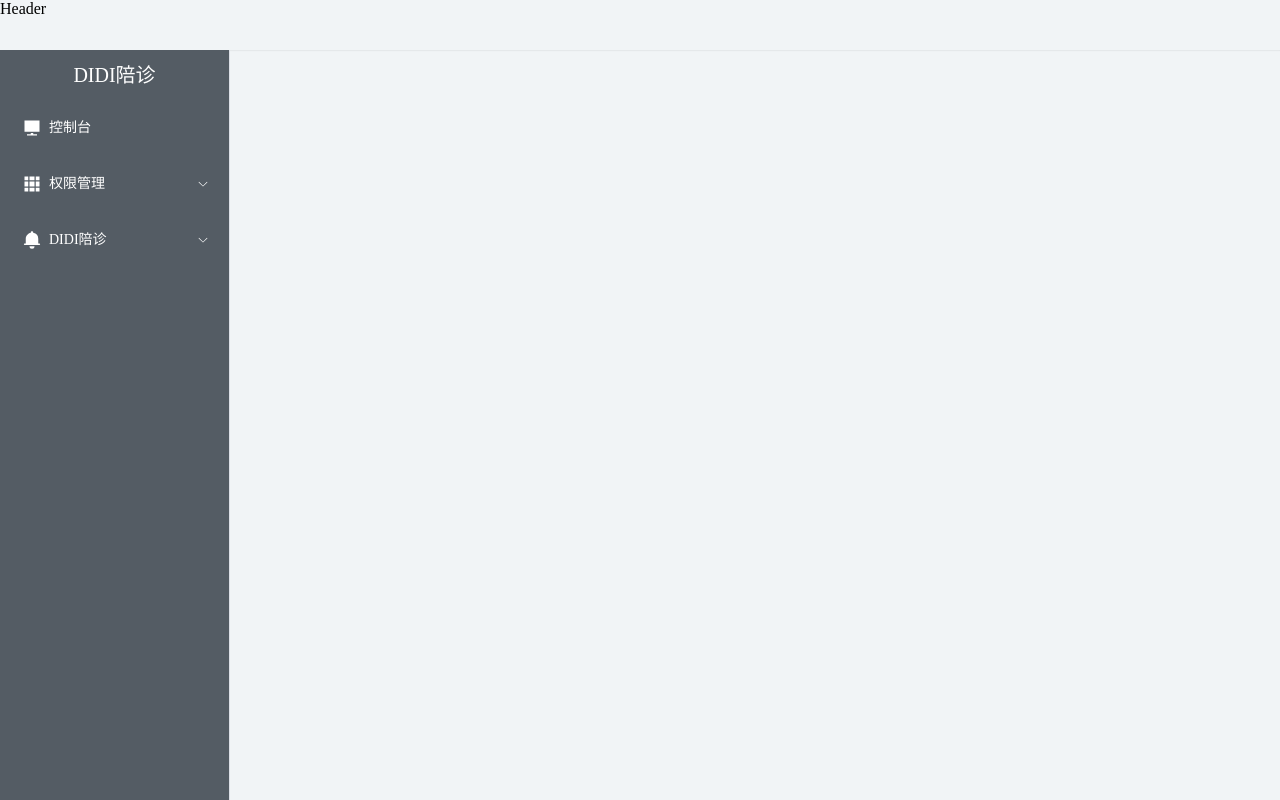
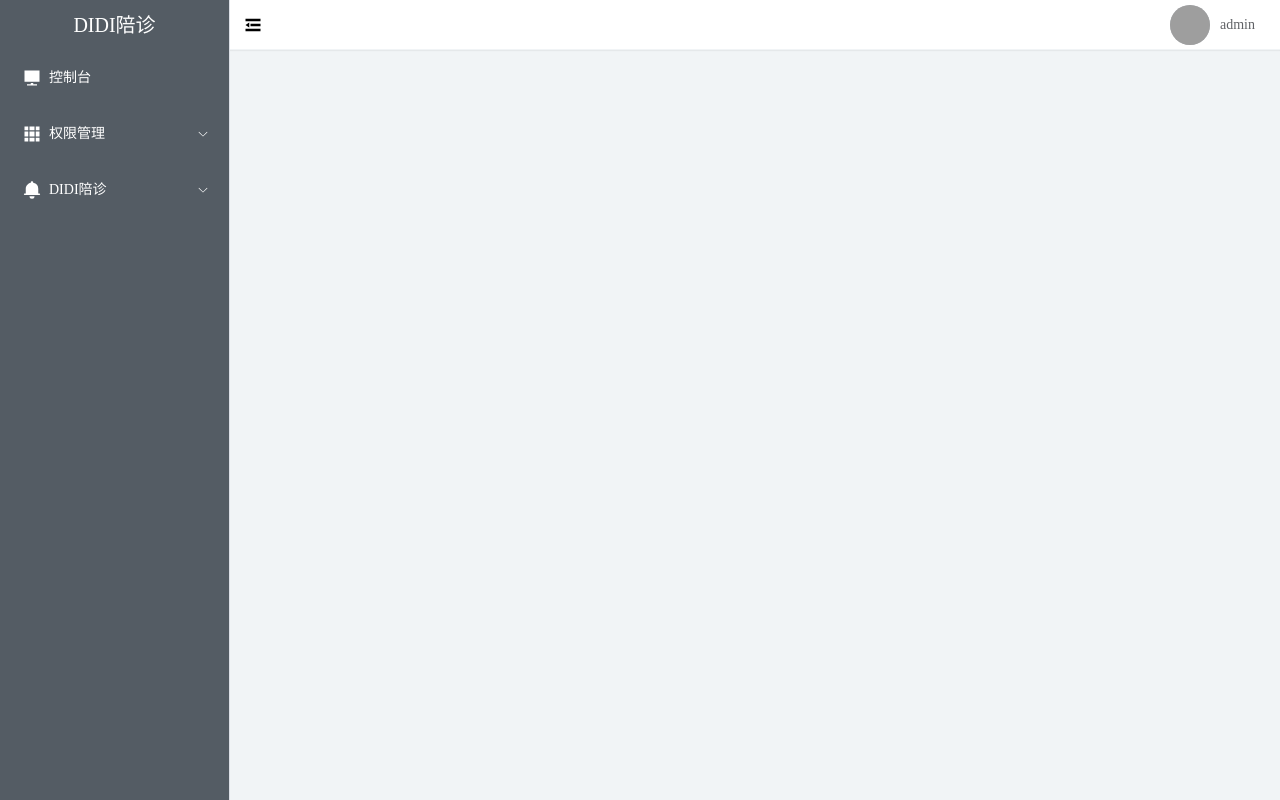
Before and after one commit to KouirWu/vue-peizhen, a Vue app: page / in a window 1280 px wide. Built offline with nearby package versions, Linux system fonts and the light colour scheme; grey boxes are pictures that could not be loaded.

Commit message:
修改顶部导航栏，增加左右板块，左侧增加icon并加入移动显示按钮，右侧添加头像以及姓名板 块，使用display flex 布局和align-items center

```diff
--- /dev/null
+++ b/src/components/navHeader.vue
@@ -0,0 +1,61 @@
+<template>
+    <div class="header-container">
+        <div class="header-left flex-box">
+            <el-icon class="icon" size="20"><Fold /></el-icon>
+        </div>
+        <div class="header-right ">
+            <el-dropdown>
+                <div class="el-dropdown-link flex-box">
+                        <el-avatar
+                            src="https://cube.elemecdn.com/0/88/03b0d39583f48206768a7534e55bcpng.png"
+                        />
+                        <p class="user-name">admin</p>
+                </div>
+                <template #dropdown>
+                <el-dropdown-menu>
+                    <el-dropdown-item>Action 1</el-dropdown-item>
+                    <el-dropdown-item>Action 2</el-dropdown-item>
+                    <el-dropdown-item>Action 3</el-dropdown-item>
+                    <el-dropdown-item disabled>Action 4</el-dropdown-item>
+                    <el-dropdown-item divided>Action 5</el-dropdown-item>
+                </el-dropdown-menu>
+                </template>
+            </el-dropdown>
+        </div>
+
+    </div>
+
+</template>
+
+<script setup></script>
+
+<style lang="less" scoped>
+.flex-box{
+    display: flex;
+    align-items: center;
+}
+.header-container{
+    display: flex;
+    justify-content: space-between;
+    align-items: center;
+    height: 100%;
+    background-color: white;
+    padding-right: 25px;
+    .header-left{
+        height: 100%;
+        .icon{
+            width: 45px;
+            height: 100%;
+        }
+        .icon:hover{
+            background-color: #f5f5f5;
+            cursor: pointer;
+        }
+    }
+    .header-right{
+        .user-name{
+            margin-left: 10px;
+        }
+    }
+}
+</style>
--- a/src/views/Main.vue
+++ b/src/views/Main.vue
@@ -1,9 +1,9 @@
 <template>
     <div class="common-layout">
       <el-container>
-        <el-header>Header</el-header>
+        <Aside />
         <el-container>
-          <Aside />
+          <el-header><Header /></el-header>
           <el-main><RouterView /></el-main>
         </el-container>
       </el-container>
@@ -13,6 +13,7 @@
 
 <script setup>
 import Aside from '@/components/aside.vue';
+import Header from '@/components/navHeader.vue'
 </script>
 
 <style lang="less" scoped>
```
